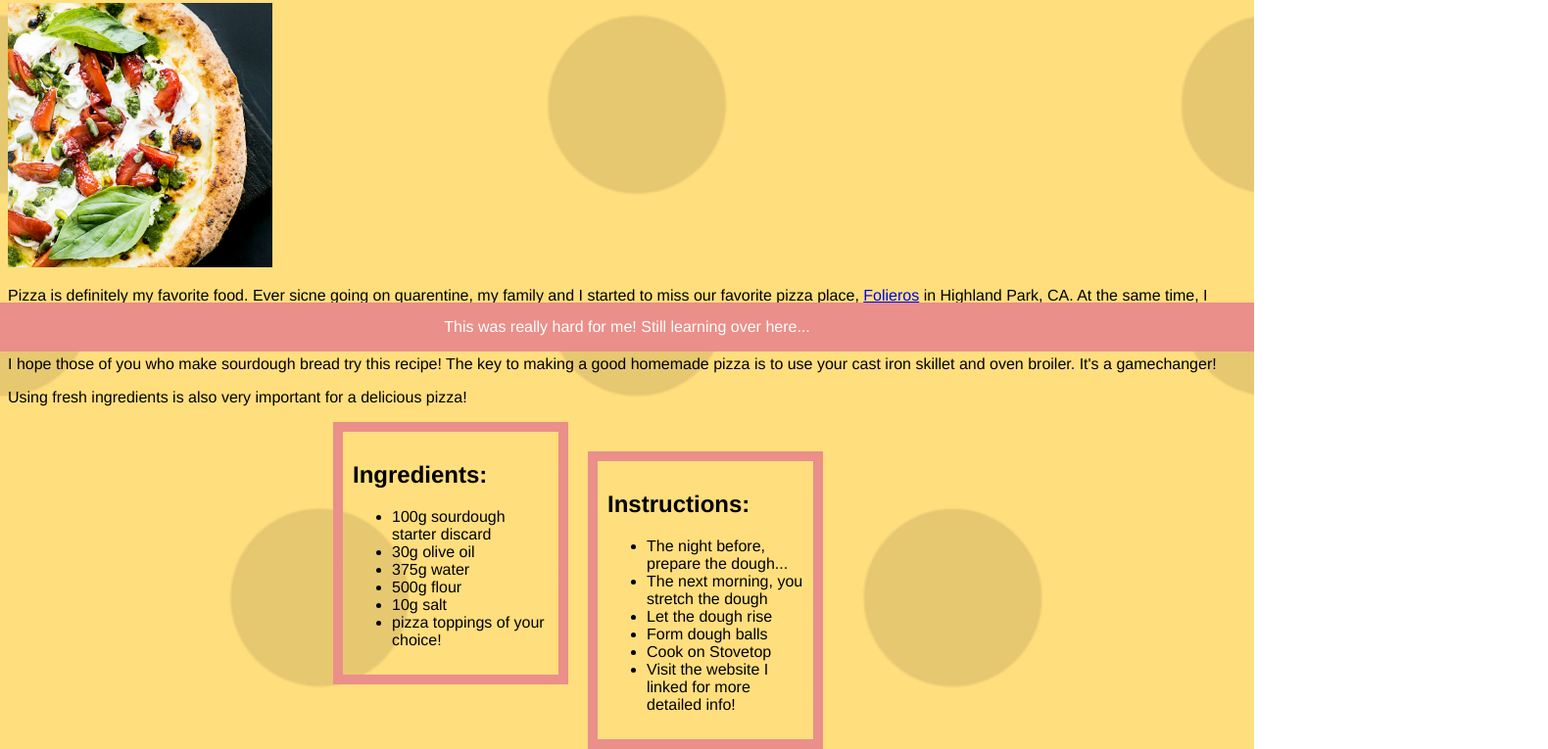
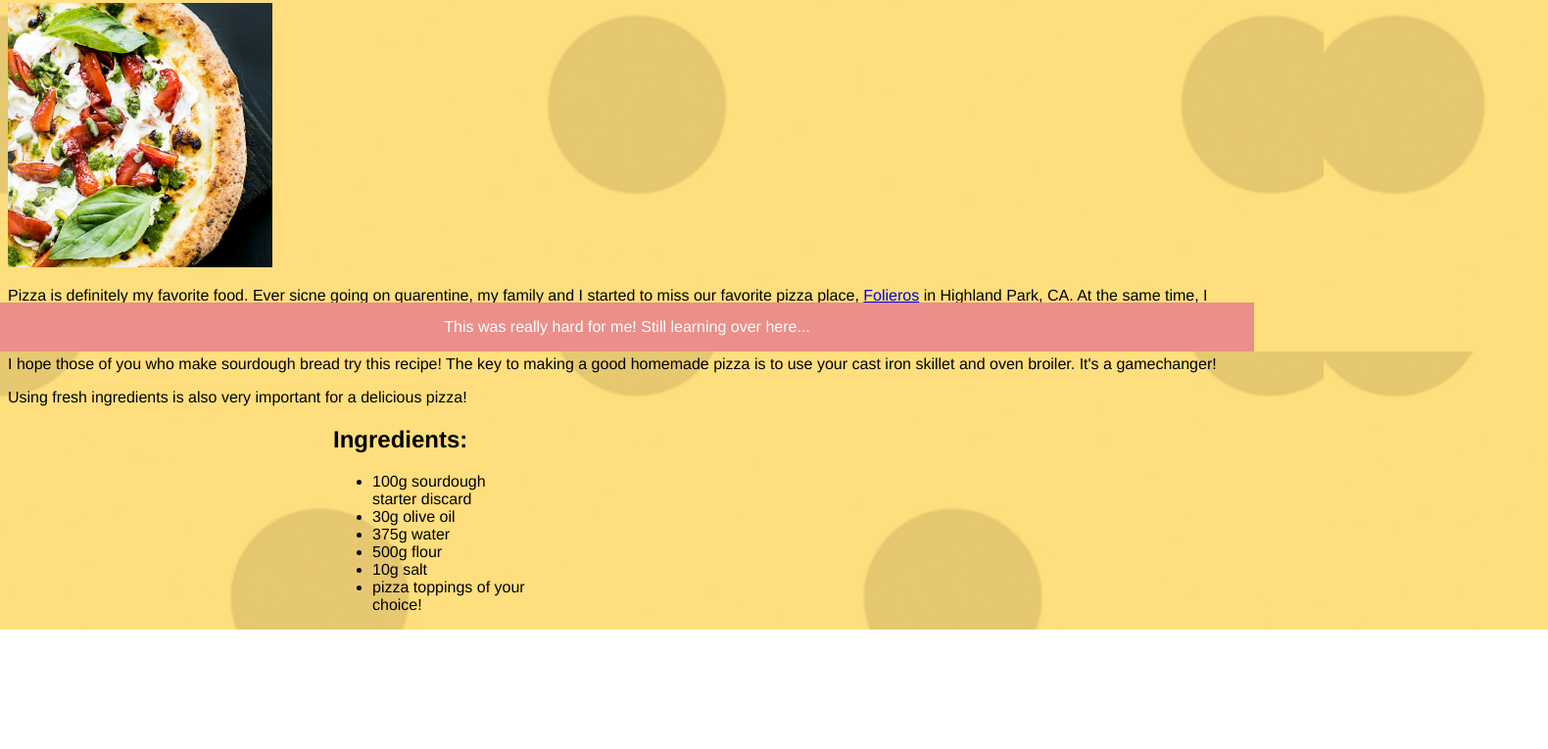
Before and after one commit to ayounglibrarian/uclax_wcib_week3, a plain HTML site: page index.html in a window 1280 px wide. Shown: the part 441-1206 px from the top of the page at 98% size, 1580 px wide, since content can reach past the window. After the commit the page ends 1084 px from the top, so only its background shows below. Drawn offline with Linux system fonts and the light colour scheme.

Commit message:
<div class="main"> removed from line 43

```diff
--- a/index.html
+++ b/index.html
@@ -40,7 +40,6 @@
        </div>
 
      <div class="main-wrapper">
-    <div class="main">
 
       <h2> Ingredients: </h2>
 
```
